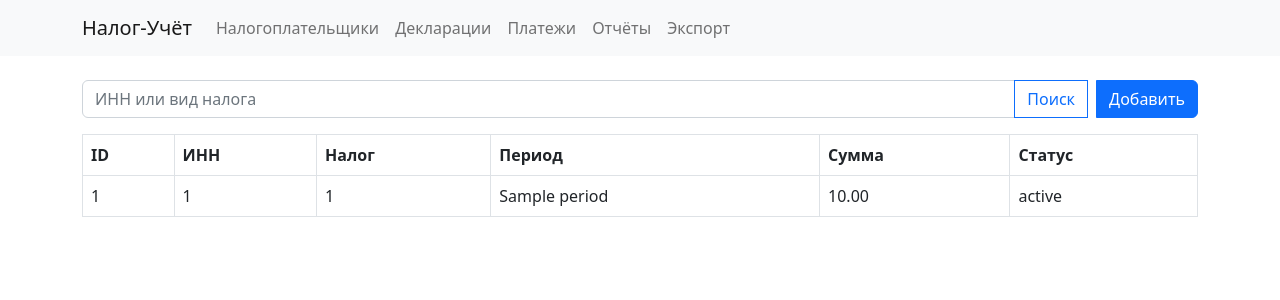
After one commit to Bobishe/TaxServiceApp, a FastAPI app: template app/templates/declarations/list.html in a window 1280 px wide. The commit adds this page. Shown: the top 300 px of the page. Run offline with FastAPI, Linux system fonts and the light colour scheme; the template is opened without the code that fills it: most values are stand-ins (such as "Sample title", 1, 10 or a date in 2020).

Commit message:
Add declarations listing page

```diff
--- /dev/null
+++ b/app/templates/declarations/list.html
@@ -0,0 +1,57 @@
+{% extends 'layout.html' %}
+{% block title %}Декларации{% endblock %}
+{% block content %}
+<form method="get" class="mb-3">
+  <div class="input-group">
+    <input type="text" name="query" class="form-control" placeholder="ИНН или вид налога" value="{{ query or '' }}">
+    <button type="submit" class="btn btn-outline-primary">Поиск</button>
+    <a href="{{ url_for('web.add_declaration') }}" class="btn btn-primary ms-2">Добавить</a>
+  </div>
+  <input type="hidden" name="page" value="1">
+</form>
+{% if declarations %}
+<table class="table table-bordered">
+  <thead>
+    <tr>
+      <th>ID</th>
+      <th>ИНН</th>
+      <th>Налог</th>
+      <th>Период</th>
+      <th>Сумма</th>
+      <th>Статус</th>
+    </tr>
+  </thead>
+  <tbody>
+  {% for d in declarations %}
+    <tr>
+      <td>{{ d.declaration_id }}</td>
+      <td>{{ d.taxpayer_id }}</td>
+      <td>{{ d.tax_type_id }}</td>
+      <td>{{ d.period }}</td>
+      <td>{{ '%.2f'|format(d.declared_tax_amount) }}</td>
+      <td>{{ d.status }}</td>
+    </tr>
+  {% endfor %}
+  </tbody>
+</table>
+  {% if pages > 1 %}
+  <nav>
+    <ul class="pagination">
+      <li class="page-item {% if page <= 1 %}disabled{% endif %}">
+        <a class="page-link" href="?query={{ query }}&page={{ page - 1 }}">&laquo;</a>
+      </li>
+      {% for p in range(1, pages + 1) %}
+      <li class="page-item {% if p == page %}active{% endif %}">
+        <a class="page-link" href="?query={{ query }}&page={{ p }}">{{ p }}</a>
+      </li>
+      {% endfor %}
+      <li class="page-item {% if page >= pages %}disabled{% endif %}">
+        <a class="page-link" href="?query={{ query }}&page={{ page + 1 }}">&raquo;</a>
+      </li>
+    </ul>
+  </nav>
+  {% endif %}
+{% else %}
+<p>Ничего не найдено</p>
+{% endif %}
+{% endblock %}
--- a/app/templates/layout.html
+++ b/app/templates/layout.html
@@ -15,7 +15,7 @@
           <a class="nav-link {% if active_tab=='taxpayers' %}active{% endif %}" href="{{ url_for('web.list_taxpayers') }}">Налогоплательщики</a>
         </li>
         <li class="nav-item">
-          <a class="nav-link {% if active_tab=='declarations' %}active{% endif %}" href="{{ url_for('web.add_declaration') }}">Декларации</a>
+          <a class="nav-link {% if active_tab=='declarations' %}active{% endif %}" href="{{ url_for('web.list_declarations') }}">Декларации</a>
         </li>
         <li class="nav-item">
           <a class="nav-link {% if active_tab=='payments' %}active{% endif %}" href="#">Платежи</a>
```
Also changed, not shown: app/crud/__init__.py (+24 -17 lines), app/crud/declaration.py (+30 -0 lines), app/routes/web.py (+27 -0 lines).
